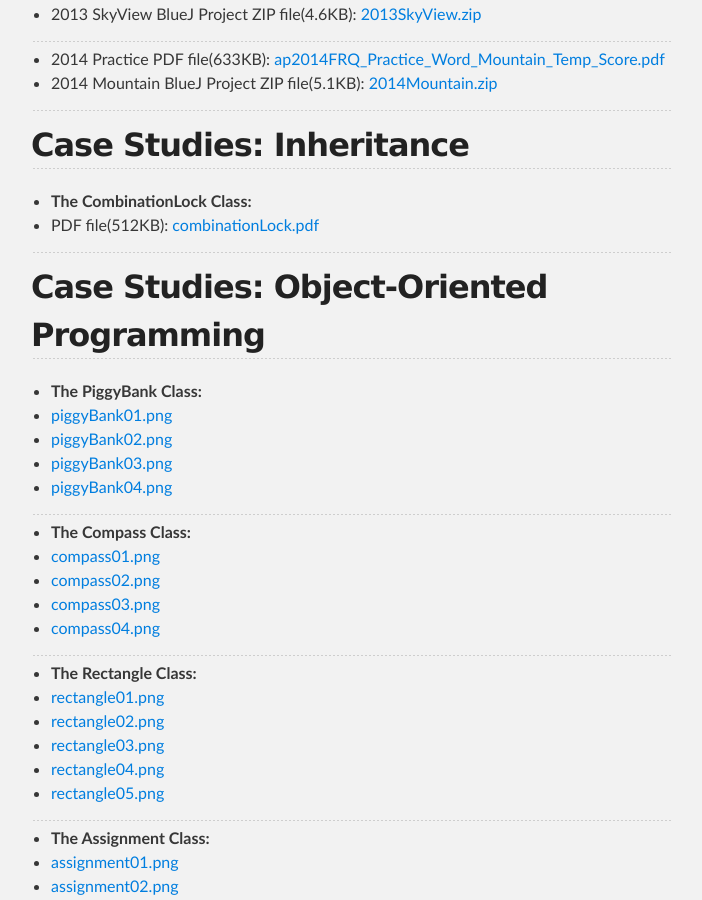
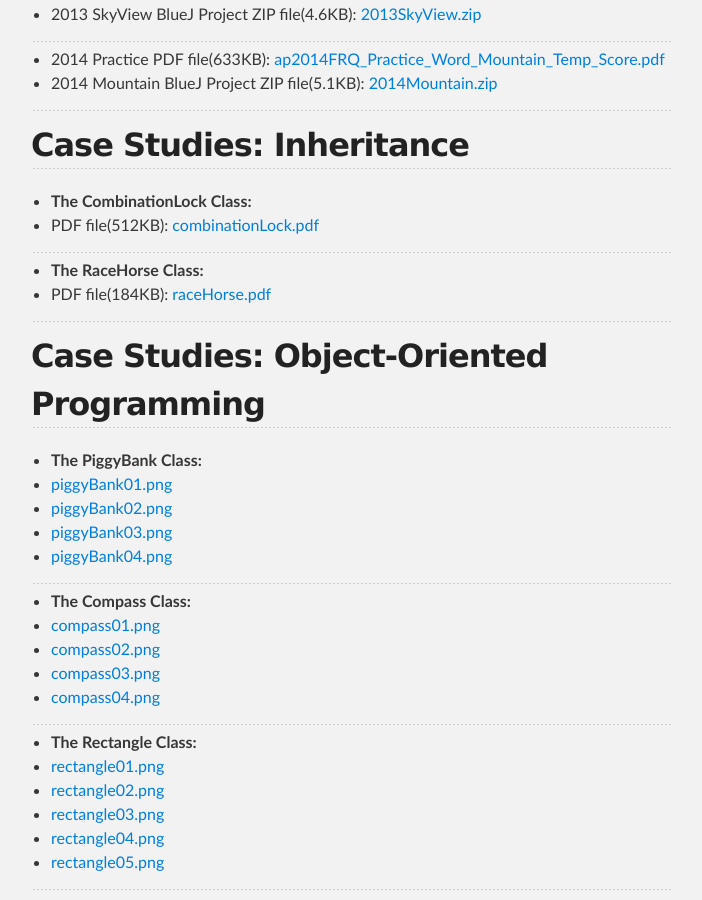
Before and after one commit to ynot1609/apcompsci3, a Jekyll site: the page built from frqs/index.md, in a window 1280 px wide and 900 px high, scrolled down 711 px. Shown: the whole window, without its empty margins (289-991 px from the left). Built offline with Jekyll 4.4.1, drawn with Linux system fonts in a browser that asks for light colours.

Commit message:
Added racehorse

```diff
--- a/frqs/index.md
+++ b/frqs/index.md
@@ -41,6 +41,11 @@ title: Free Response Questions
 
 + **The CombinationLock Class:**
 + PDF file(512KB): [combinationLock.pdf](/apcompsci3/assets/combinationLock.pdf)
+
+---
+
++ **The RaceHorse Class:**
++ PDF file(184KB): [raceHorse.pdf](/apcompsci3/assets/raceHorse.pdf)
 
 ---
 
```
Also changed, not shown: 1 other file.
